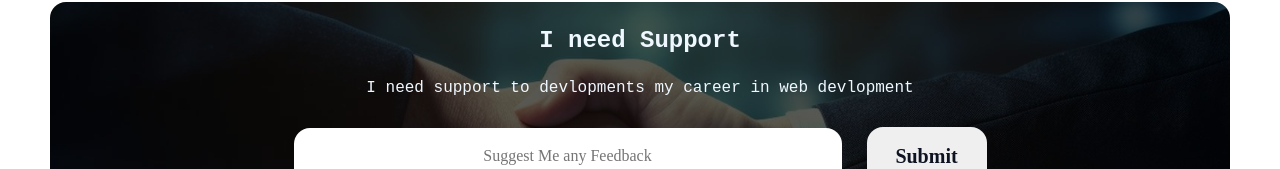
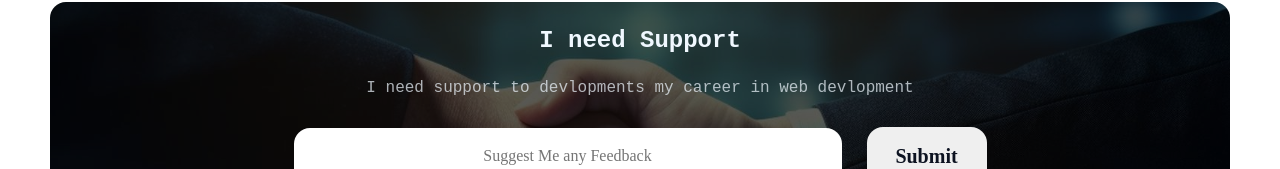
Before and after one commit to aminul118/batch10-assignment1, a plain HTML site: page index.html in a window 1280 px wide. Shown: the part 4861-5030 px from the top of the page. Drawn offline with Linux system fonts and the light colour scheme; a web font is replaced by a local one.

Commit message:
Pre footer text opacity changed

```diff
--- a/styles/style.css
+++ b/styles/style.css
@@ -336,6 +336,11 @@
 .pre-footer-text h1 {
   margin-bottom: 25px;
 }
+.pre-footer-text p{
+  opacity: 0.7;
+
+
+}
 .input-btn {
   width: 120px;
   height: 65px;
```
